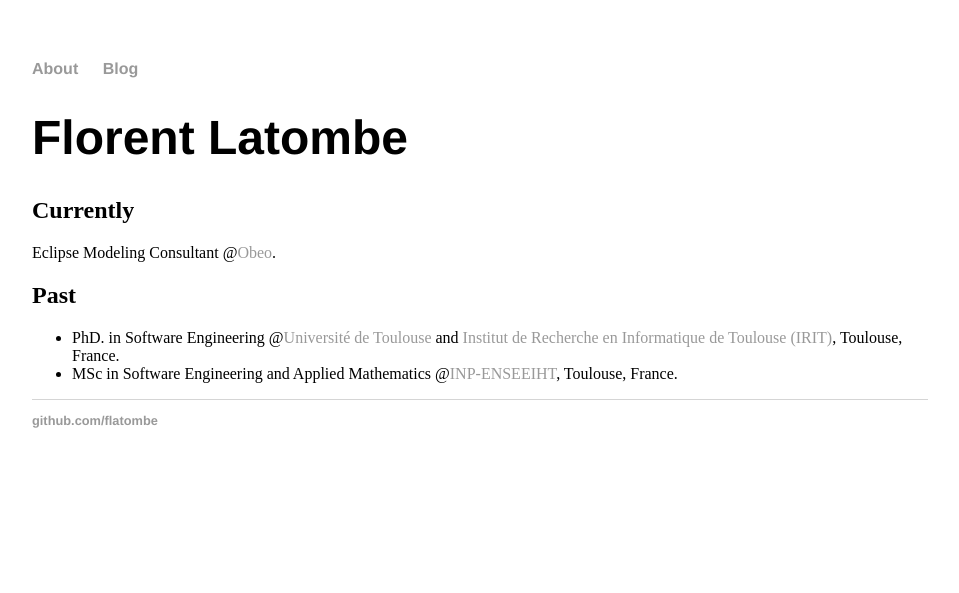
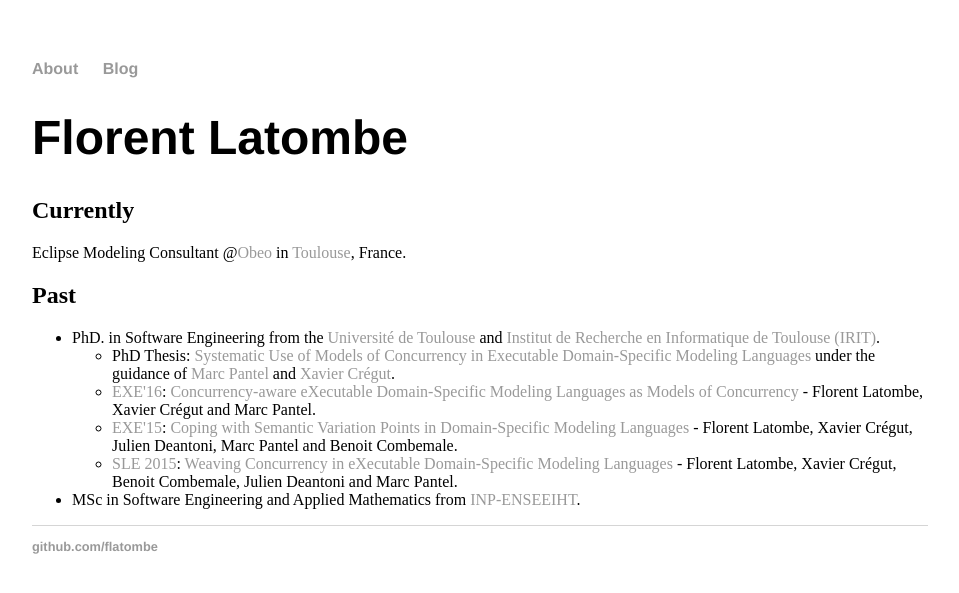
Before and after one commit to flatombe/flatombe.github.io, a Jekyll site: the page built from index.html, in a window 1280 px wide. Shown: the top 593 px of the page, without its empty margins (160-1119 px from the left). Built offline with Jekyll 4.4.1, drawn with Linux system fonts in a browser that asks for light colours.

Commit message:
Improve about page.

```diff
--- a/blog/index.html
+++ b/blog/index.html
@@ -1,6 +1,6 @@
 ---
 layout: default
-title: Florent Latombe's Blog
+title: Blog
 ---
 	<h1>{{ page.title }}</h1>
 	<ul class="posts">
--- a/index.html
+++ b/index.html
@@ -5,10 +5,16 @@ title: About
 <div class="about">
 	<h1>Florent Latombe</h1>
 	<h2>Currently</h2>
-	Eclipse Modeling Consultant @<a href="https://www.obeo.fr/">Obeo</a>.
+	Eclipse Modeling Consultant @<a href="https://www.obeo.fr/">Obeo</a> in <a href="http://www.openstreetmap.org/relation/35738">Toulouse</a>, France.
 	<h2>Past</h2>
 	<ul>
-		<li>PhD. in Software Engineering @<a href="http://www.univ-toulouse.fr/">Université de Toulouse</a> and <a href="https://www.irit.fr">Institut de Recherche en Informatique de Toulouse (IRIT)</a>, Toulouse, France.</li>
-		<li>MSc in Software Engineering and Applied Mathematics @<a href="https://www.enseeiht.fr">INP-ENSEEIHT</a>, Toulouse, France.</li>
+		<li>PhD. in Software Engineering from the <a href="http://www.univ-toulouse.fr/">Université de Toulouse</a> and <a href="https://www.irit.fr">Institut de Recherche en Informatique de Toulouse (IRIT)</a>.</li>
+			<ul>
+				<li>PhD Thesis: <a href="https://www.theses.fr/2016INPT0057">Systematic Use of Models of Concurrency in Executable Domain-Specific Modeling Languages</a> under the guidance of <a href="http://pantel.perso.enseeiht.fr/dokuwiki/doku.php">Marc Pantel</a> and <a href="http://cregut.perso.enseeiht.fr/">Xavier Crégut</a>.</li>
+				<li><a href="http://www.modelexecution.org/?page_id=1743">EXE'16</a>: <a href="http://www.modelexecution.org/media/EXE2016/papers/EXE_2016_paper_8.pdf">Concurrency-aware eXecutable Domain-Specific Modeling Languages as Models of Concurrency</a> - Florent Latombe, Xavier Crégut and Marc Pantel.</li>
+				<li><a href="http://www.modelexecution.org/?page_id=1619">EXE'15</a>: <a href="https://hal.inria.fr/hal-01222999">Coping with Semantic Variation Points in Domain-Specific Modeling Languages</a> - Florent Latombe, Xavier Crégut, Julien Deantoni, Marc Pantel and Benoit Combemale.</li>
+				<li><a href="http://www.sleconf.org/2015/">SLE 2015</a>: <a href="https://hal.inria.fr/hal-01185911">Weaving Concurrency in eXecutable Domain-Specific Modeling Languages</a> - Florent Latombe, Xavier Crégut, Benoit Combemale, Julien Deantoni and Marc Pantel.</li>
+			</ul>
+		<li>MSc in Software Engineering and Applied Mathematics from <a href="https://www.enseeiht.fr">INP-ENSEEIHT</a>.</li>
 	</ul>
 </div><!-- /.about -->
```
Also changed, not shown: _posts/2017-12-27-HelloWorld.md (+1 -1 lines).
